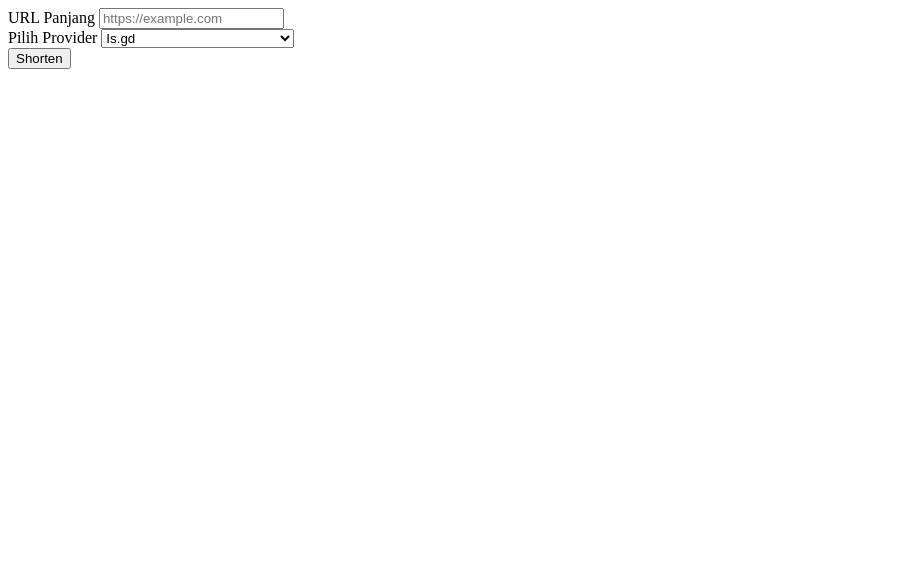
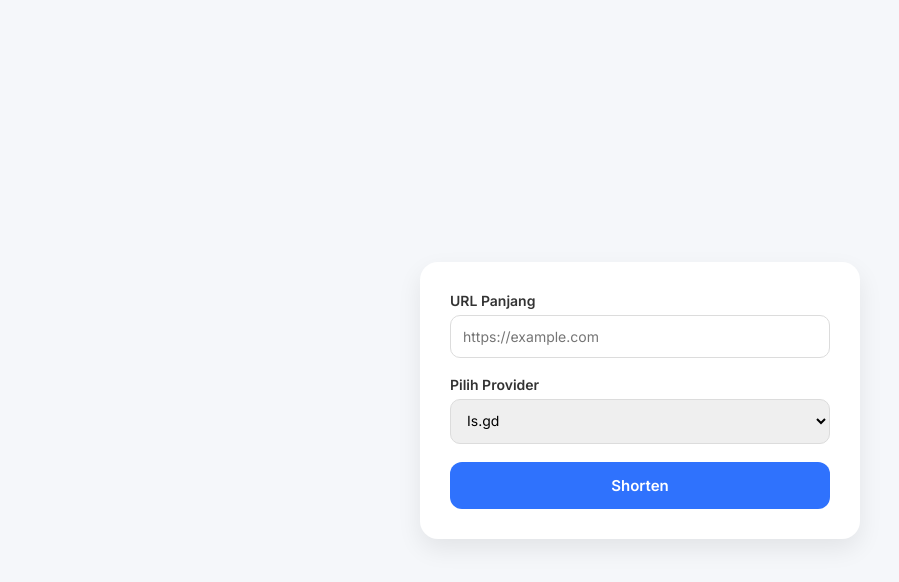
Before and after one commit to CpmJhon/short-link-V2, a website: page public/index.html in a window 1280 px wide. Shown: the whole page, without its empty margins (0-899 px from the left). Drawn offline with Linux system fonts and the light colour scheme.

Commit message:
Add files via upload

```diff
--- a/public/index.html
+++ b/public/index.html
@@ -5,6 +5,8 @@
 <meta name="viewport" content="width=device-width, initial-scale=1.0">
 <title>JHONLink</title>
 <link href="https://fonts.googleapis.com/css2?family=Inter:wght@400;600;800&display=swap" rel="stylesheet">
+
+<link rel="stylesheet" href="style.css">
 </head>
 <body>
 
--- /dev/null
+++ b/public/style.css
@@ -0,0 +1,100 @@
+/* RESET */
+* {
+  margin: 0;
+  padding: 0;
+  box-sizing: border-box;
+  font-family: 'Inter', sans-serif;
+}
+
+body {
+  background: #f5f7fa;
+  display: flex;
+  justify-content: center;
+  align-items: center;
+  min-height: 100vh;
+}
+
+/* WRAPPER */
+.main-wrapper {
+  width: 100%;
+  max-width: 480px;
+  padding: 20px;
+}
+
+/* CARD */
+.form-card {
+  background: #ffffff;
+  padding: 30px;
+  border-radius: 18px;
+  box-shadow: 0 10px 25px rgba(0, 0, 0, 0.08);
+}
+
+/* FORM GROUP */
+.form-group {
+  margin-bottom: 18px;
+}
+
+label {
+  font-size: 14px;
+  font-weight: 600;
+  margin-bottom: 6px;
+  display: block;
+  color: #333;
+}
+
+input,
+select {
+  width: 100%;
+  padding: 12px;
+  border-radius: 10px;
+  border: 1px solid #dcdcdc;
+  font-size: 14px;
+  outline: none;
+  transition: 0.2s ease;
+}
+
+input:focus,
+select:focus {
+  border-color: #2f72fd;
+}
+
+/* BUTTON */
+button {
+  width: 100%;
+  padding: 14px;
+  border: none;
+  border-radius: 12px;
+  background: #2f72fd;
+  color: white;
+  font-weight: 600;
+  font-size: 15px;
+  cursor: pointer;
+  transition: 0.2s ease;
+}
+
+button:hover {
+  background: #1f5ce0;
+}
+
+/* RESULT BOX */
+#result-box {
+  margin-top: 20px;
+}
+
+#resultUrl {
+  width: 100%;
+  padding: 12px;
+  border-radius: 10px;
+  border: 1px solid #dcdcdc;
+  font-size: 14px;
+}
+
+/* ERROR */
+#errorMsg {
+  background: #ffe5e5;
+  color: #cc0000;
+  padding: 10px;
+  border-radius: 10px;
+  margin-bottom: 15px;
+  font-size: 14px;
+}
```
